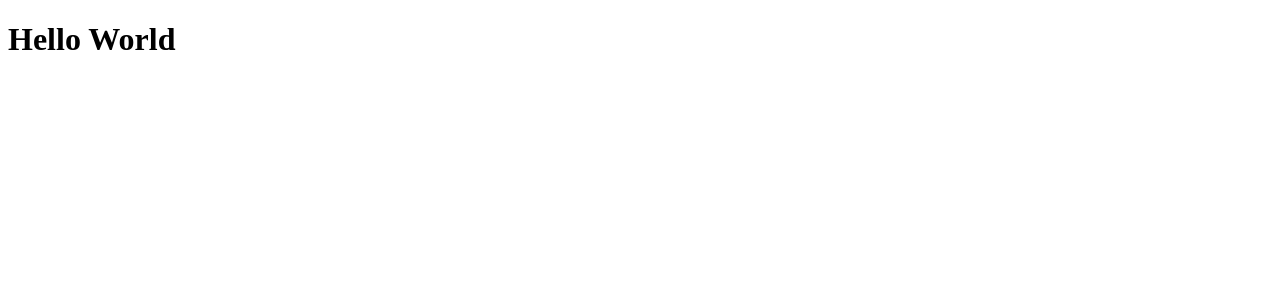
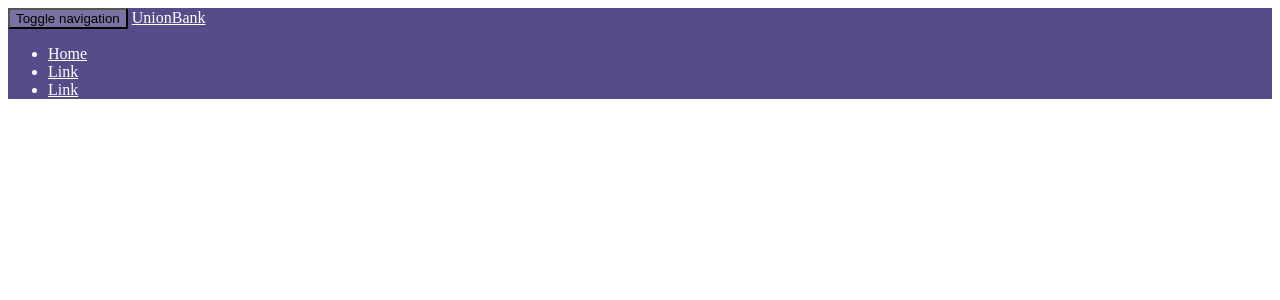
Before and after one commit to domtuazon/GoBeyondPlus, a Flask app: page / in a window 1280 px wide. Shown: the top 300 px of the page. Run offline with Flask 2, Linux system fonts and the light colour scheme; some libraries are stand-ins or nearby versions.

Commit message:
Added bootstrap, jquery and normalize. Initialized main less files.

```diff
--- a/bower.json
+++ b/bower.json
@@ -17,6 +17,8 @@
   ],
   "dependencies": {
     "bootstrap": "^3.3.7",
-    "jquery": "^3.2.1"
+    "jquery": "^3.2.1",
+    "normalize-strings": "normalize#^1.1.0",
+    "normalize-css": "^6.0.0"
   }
 }
--- /dev/null
+++ b/static/_less/_elements.navigation.less
@@ -0,0 +1,32 @@
+// main: main.less
+
+.navbar-ubp {
+    background-color: @purple;
+    color: @white;
+
+
+    .navbar-nav {
+        >li {
+            >a {
+                color: @white;
+
+                &:hover {
+                    background-color: @light-purple;
+                }
+            }
+        }
+    }
+
+    .navbar-brand {
+        color: @white;
+    }
+
+    .navbar-toggle {
+        background-color: @light-purple;
+
+        .icon-bar {
+            background-color: @purple;
+        }
+    }
+
+}
--- /dev/null
+++ b/static/_less/_settings.colors.less
@@ -0,0 +1,9 @@
+// main: main.less
+
+@purple: #564c89;
+@light-purple: #7a72a3;
+@violet: #0e0058;
+@light-violet: #41498a;
+@orange: #ff8b00;
+@yellow: #f77f00;
+@white: #fff;
--- /dev/null
+++ b/static/_less/main.less
@@ -0,0 +1,5 @@
+// out: ../main.css, compress: true
+
+@import "_settings.colors.less";
+
+@import "_elements.navigation.less";
--- a/static/main.css
+++ b/static/main.css
@@ -1 +1 @@
-.sup{display:none}
+.navbar-ubp{background-color:#564c89;color:#fff}.navbar-ubp .navbar-nav>li>a{color:#fff}.navbar-ubp .navbar-nav>li>a:hover{background-color:#7a72a3}.navbar-ubp .navbar-brand{color:#fff}.navbar-ubp .navbar-toggle{background-color:#7a72a3}.navbar-ubp .navbar-toggle .icon-bar{background-color:#564c89}
--- a/static/main.less
+++ /dev/null
@@ -1,5 +0,0 @@
-// out: main.css, compress: true
-
-.sup {
-    display: none;
-}
--- a/templates/_base.html
+++ /dev/null
@@ -1,18 +0,0 @@
-<!DOCTYPE html>
-<html lang="en">
-<head>
-    <meta charset="UTF-8">
-    <meta name="viewport" content="width=device-width, initial-scale=1.0">
-    <meta http-equiv="X-UA-Compatible" content="ie=edge">
-    <title>GoBeyondPlus</title>
-    <link rel="stylesheet" href="{{ url_for('static', filename='main.css') }}">
-
-    {% block head %}{% endblock %}
-</head>
-<body>
-    <div id="navigation">{% block navigation %}{% endblock %}</div>
-    <div id="content">{% block body %}{% endblock %}</div>
-
-    {% block scripts %}{% endblock %}
-</body>
-</html>
--- a/templates/index.html
+++ b/templates/index.html
@@ -1,5 +1,7 @@
-{% extends "_base.html" %}
+{% extends "layout/_base.html" %}
 
 {% block body %}
-    <h1>Hello World</h1>
+    <div class="container">
+
+    </div>
 {% endblock %}
--- /dev/null
+++ b/templates/layout/_base.html
@@ -0,0 +1,48 @@
+<!DOCTYPE html>
+<html lang="en">
+<head>
+    <meta charset="UTF-8">
+    <meta name="viewport" content="width=device-width, initial-scale=1.0">
+    <meta http-equiv="X-UA-Compatible" content="ie=edge">
+    <title>GoBeyondPlus</title>
+    <link rel="stylesheet" href="{{ url_for('bower.static', filename='normalize-css/normalize.css') }}">
+    <link rel="stylesheet" href="{{ url_for('bower.static', filename='bootstrap/dist/css/bootstrap.min.css') }}">
+    <link rel="stylesheet" href="{{ url_for('bower.static', filename='bootstrap/dist/css/bootstrap.min.css.map') }}">
+    <link rel="stylesheet" href="{{ url_for('bower.static', filename='bootstrap/dist/css/bootstrap-theme.min.css') }}">
+    <link rel="stylesheet" href="{{ url_for('bower.static', filename='bootstrap/dist/css/bootstrap-theme.min.css.map') }}">
+    <link rel="stylesheet" href="{{ url_for('static', filename='main.css') }}">
+
+    {% block head %}{% endblock %}
+</head>
+<body>
+    <div id="navigation">
+        {% block navigation %}
+        <nav class="navbar navbar-ubp navbar-static-top">
+            <div class="container-fluid">
+                <div class="navbar-header">
+                    <button type="button" class="collapsed navbar-toggle" data-toggle="collapse" data-target="#bs-example-navbar-collapse-6" aria-expanded="false">
+                        <span class="sr-only">Toggle navigation</span>
+                        <span class="icon-bar"></span>
+                        <span class="icon-bar"></span>
+                        <span class="icon-bar"></span>
+                    </button>
+                    <a href="#" class="navbar-brand">UnionBank</a>
+                </div>
+                <div class="collapse navbar-collapse" id="bs-example-navbar-collapse-6">
+                    <ul class="nav navbar-nav">
+                        <li class="active"><a href="#">Home</a></li>
+                        <li><a href="#">Link</a></li>
+                        <li><a href="#">Link</a></li>
+                    </ul>
+                </div>
+            </div>
+        </nav>
+        {% endblock %}
+    </div>
+    <div id="content">{% block body %}{% endblock %}</div>
+
+    <script src="{{ url_for('bower.static', filename='jquery/dist/jquery.js') }}"></script>
+    <script src="{{ url_for('bower.static', filename='bootstrap/dist/js/bootstrap.min.js') }}"></script>
+    {% block scripts %}{% endblock %}
+</body>
+</html>
```
Also changed, not shown: static/images/cpsr-parallax-bg.jpg (added), static/images/logo-ubp.jpg (added), static/images/masthead-bg.jpg (added).
